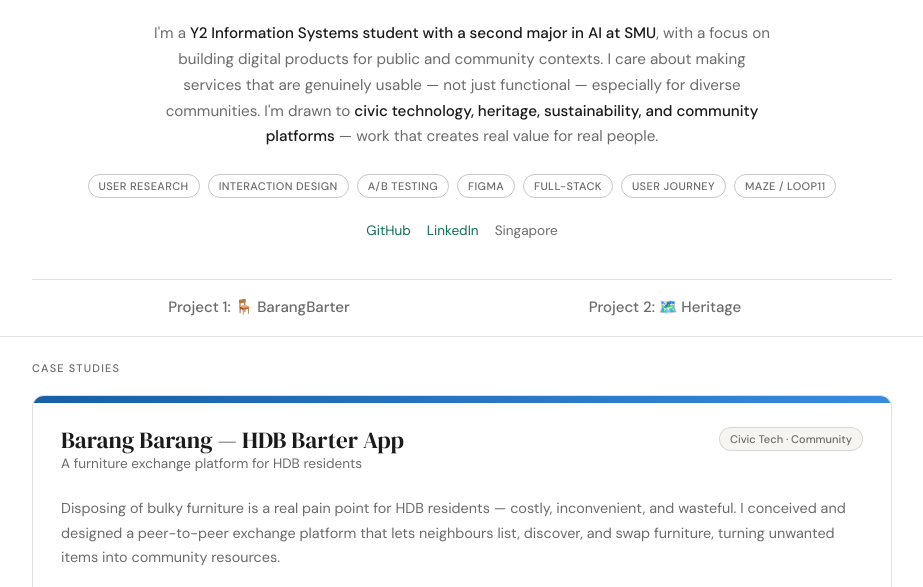
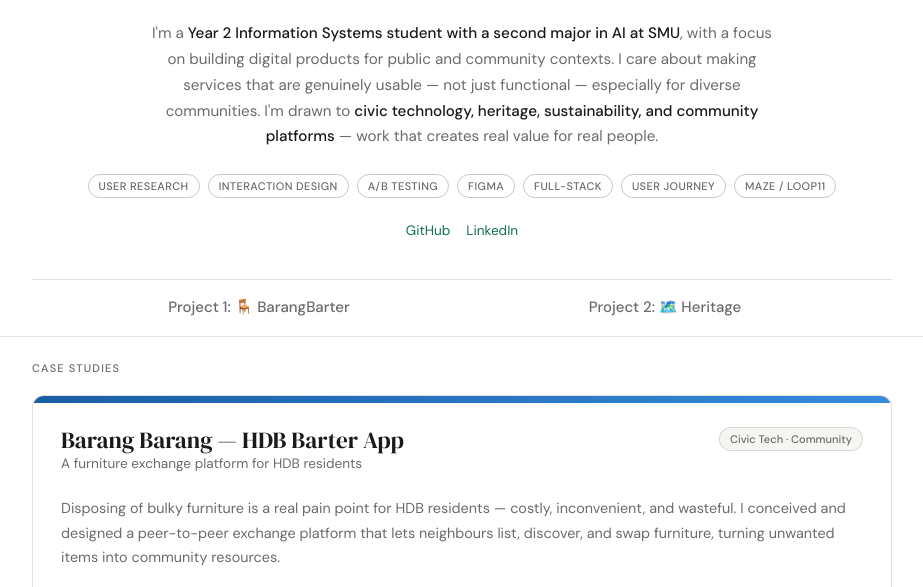
Before and after one commit to shreelakham/Shreelakha-s-UI-UX-portfolio, a plain HTML site: page index.html in a window 1280 px wide. Shown: the part 133-720 px from the top of the page, without its empty margins (178-1101 px from the left). Drawn offline with Linux system fonts and the light colour scheme.

Commit message:
removed singapore

```diff
--- a/index.html
+++ b/index.html
@@ -149,7 +149,7 @@
 
     <!-- Tagline centred -->
     <p class="hero-tagline" style="max-width:620px; margin:0 auto; text-align:center;">
-      I'm a <strong style="color:var(--text); font-weight:500;">Y2 Information Systems student with a second major in AI at SMU</strong>, with a focus on building digital products for public and community contexts. I care about making services that are genuinely usable — not just functional — especially for diverse communities. I'm drawn to <strong style="color:var(--text); font-weight:500;">civic technology, heritage, sustainability, and community platforms</strong> — work that creates real value for real people.
+      I'm a <strong style="color:var(--text); font-weight:500;">Year 2 Information Systems student with a second major in AI at SMU</strong>, with a focus on building digital products for public and community contexts. I care about making services that are genuinely usable — not just functional — especially for diverse communities. I'm drawn to <strong style="color:var(--text); font-weight:500;">civic technology, heritage, sustainability, and community platforms</strong> — work that creates real value for real people.
     </p>
 
     <!-- Skills in a single wrapped row -->
@@ -167,7 +167,6 @@
     <div class="contact-row" style="justify-content:center;">
       <a href="https://github.com/shreelakham" target="_blank">GitHub</a>
       <a href="https://www.linkedin.com/in/shreelakha-mutharasan" target="_blank">LinkedIn</a>
-      <span>Singapore</span>
     </div>
 
   </div>
```
